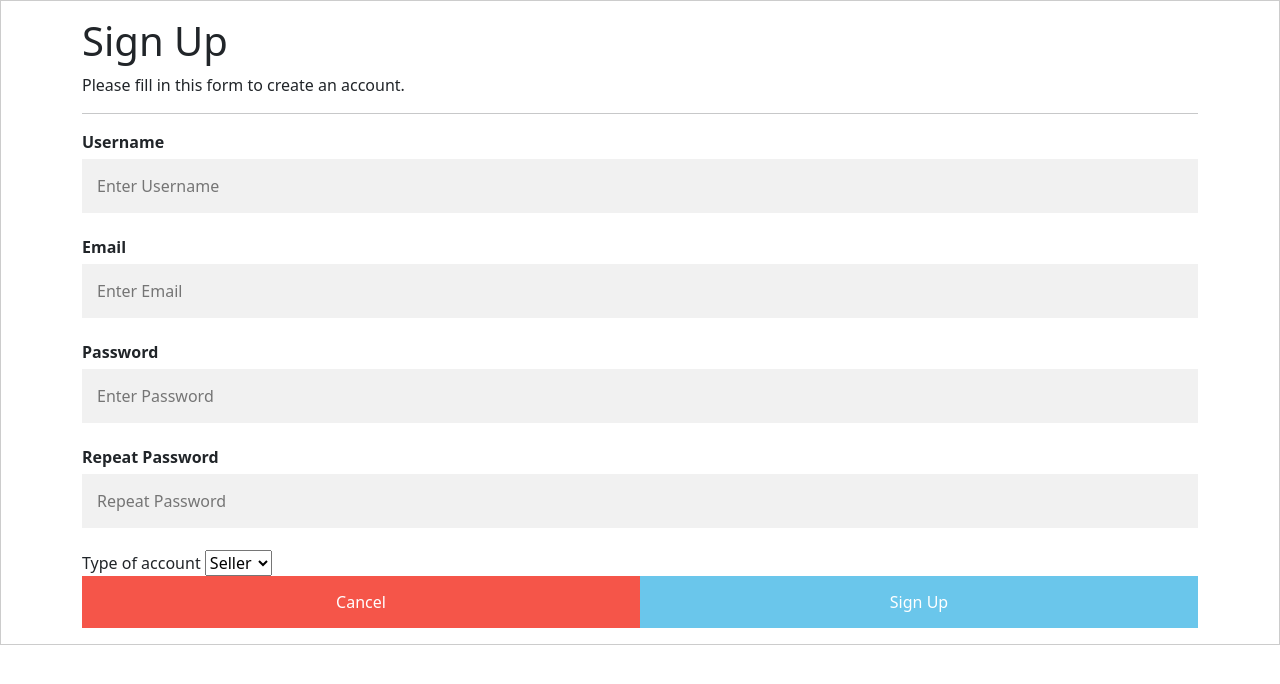
After one commit to KeaganErasmus/BCDE224-PHP-, a PHP site: page /signup.php in a window 1280 px wide. The commit adds this page. Shown: the top 684 px of the page. Run offline with PHP 8.4, Linux system fonts and the light colour scheme; data that the repository does not hold is empty.

Commit message:
can sign a user up
Must create a route to the signup page.

```diff
--- a/Assesment2/Ass/database/AgoraDB.sql
+++ b/Assesment2/Ass/database/AgoraDB.sql
@@ -39,6 +39,10 @@ CREATE TABLE Users (
     userType tinytext not null
 );
 
+CREATE TABLE Seller(
+	sellerID int(11)
+);
+
 CREATE TABLE Listing (
     listingID VARCHAR(4) NOT NULL,
     productCode VARCHAR(4),
--- a/Assesment2/Ass/header.php
+++ b/Assesment2/Ass/header.php
@@ -1,5 +1,7 @@
 <?php
 // session_start();
+require('functions.php');
+include('database/connect.php');
 ?>
 <!DOCTYPE html>
 <html>
@@ -12,13 +14,13 @@
       integrity="sha384-Zenh87qX5JnK2Jl0vWa8Ck2rdkQ2Bzep5IDxbcnCeuOxjzrPF/et3URy9Bv1WTRi"
       crossorigin="anonymous"
     />
-
-    <?php
-      require('functions.php');
-      ?>
-
   </head>
 
+  <?php
+  $userID = $_GET['usersID'] ?? 2;
+  foreach($users->getUsersData() as $theUser) :
+    if($theUser['usersID'] == $userID):
+?>
   <header>
       <a href="index.php"><h1>Agora</h1></a>
       <ul>
@@ -39,3 +41,7 @@
         <?php endif;;?>
       </ul>
   </header>
+  <?php
+  endif;;
+  endforeach;;
+?>
--- a/Assesment2/Ass/login.php
+++ b/Assesment2/Ass/login.php
@@ -40,7 +40,7 @@
         </label>
 
         <div class="clearfix">
-          <button type="button" class="cancelbtn">Cancel</button>
+          <button action="signup.php" type="button" class="cancelbtn">Signup</button>
           <button type="submit" name="submit" class="signupbtn">Login</button>
         </div>
       </div>
--- /dev/null
+++ b/Assesment2/Ass/signup.php
@@ -0,0 +1,52 @@
+<?php
+ //include .php files
+ include('header.php');
+ include_once('functions.php');
+
+?>
+
+<!DOCTYPE html>
+<html>
+  <body>
+    <form action="includes/_signup.php" method="post" style="border: 1px solid #ccc">
+      <div class="container">
+        <h1>Sign Up</h1>
+        <p>Please fill in this form to create an account.</p>
+        <hr />
+
+        <label for="username"><b>Username</b></label>
+        <input type="text" placeholder="Enter Username" name="uid" required />
+
+        <label for="email"><b>Email</b></label>
+        <input type="text" placeholder="Enter Email" name="email" required />
+
+        <label for="psw"><b>Password</b></label>
+        <input
+          type="password"
+          placeholder="Enter Password"
+          name="psw"
+          required
+        />
+
+        <label for="psw-repeat"><b>Repeat Password</b></label>
+        <input
+          type="password"
+          placeholder="Repeat Password"
+          name="psw-repeat"
+          required
+        />
+
+        <label for="">Type of account</label>
+        <select id="acc-type" name="acc-type">
+          <option value="seller">Seller</option>
+          <option value="buyer">Buyer</option>
+        </select><br>
+
+        <div class="clearfix">
+          <button type="button" class="cancelbtn">Cancel</button>
+          <button type="submit" class="signupbtn" name="submit">Sign Up</button>
+        </div>
+      </div>
+    </form>
+  </body>
+</html>
--- a/Assesment2/Ass/template/_buyer.php
+++ b/Assesment2/Ass/template/_buyer.php
@@ -1,5 +1,5 @@
 <?php
-  $userID = $_GET['usersID'] ?? 1;
+  $userID = $_GET['usersID'] ?? 2;
   foreach($users->getUsersData() as $theUser) :
     if($theUser['usersID'] == $userID):
 ?>
@@ -20,7 +20,7 @@
       <p>Erasmus</p>
       <br />
       <h2 for="">Email</h2>
-      <p>keaganemail@gmail.com</p>
+      <p><?php echo $theUser['usersEmail']?></p>
       <br />
       <h2 for="">Products Bought</h2>
 
```
Also changed, not shown: Assesment2/Ass/includes/_signup.php (added, +24 -0 lines), Assesment2/Ass/database/connect.php (indentation only).
